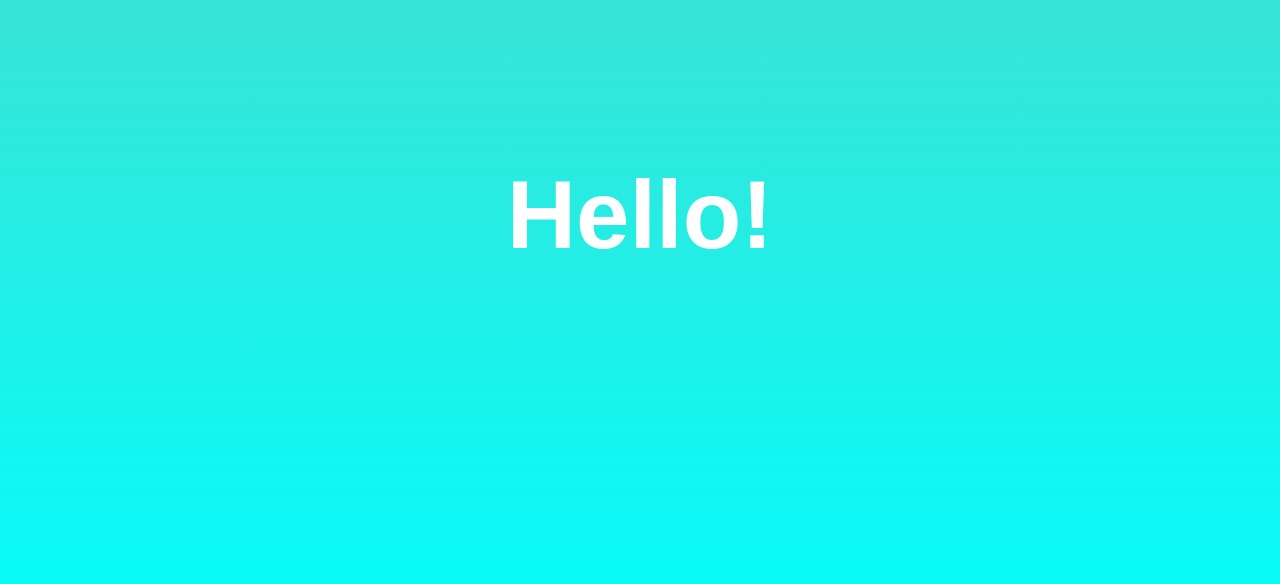
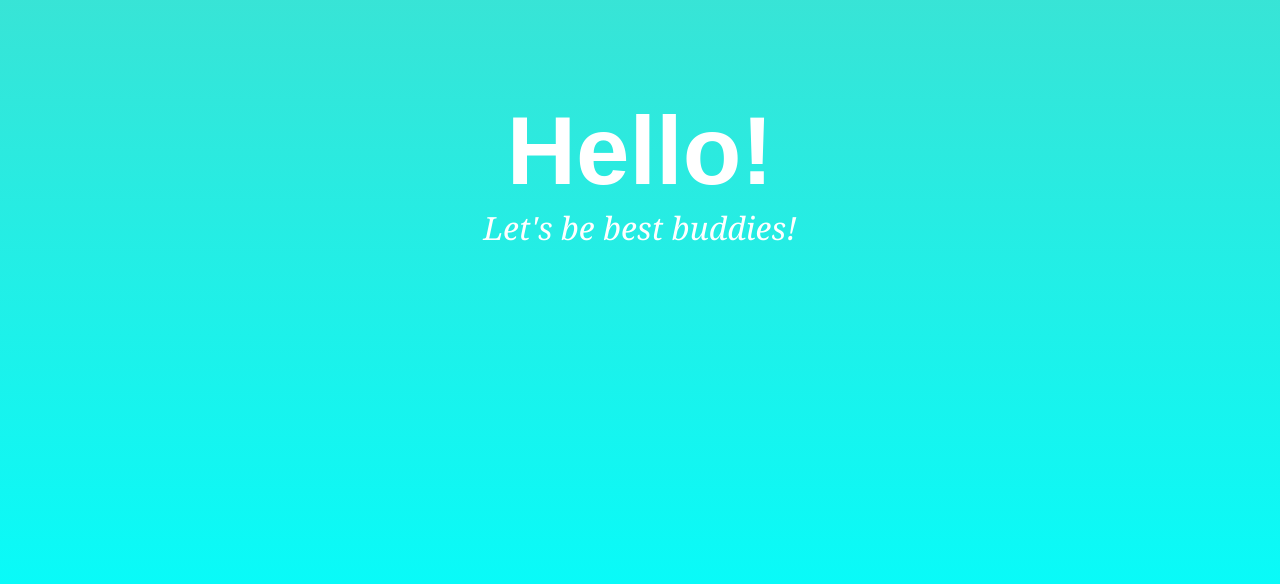
Before and after one commit to scrabill/hello-world-2, a plain HTML site: page index.html in a window 1280 px wide. Shown: the part 104-688 px from the top of the page. Drawn offline with Linux system fonts and the light colour scheme.

Commit message:
forget about friends, let's be buddies

```diff
--- a/css/style.css
+++ b/css/style.css
@@ -16,4 +16,14 @@ h1 {
 font-size: 3em;
 color: #ffffff;
 text-align:center;
+margin: auto auto 0 auto;
 }
+
+p {
+color: #ffffff;
+font-family: Georgia, "Times New Roman", Times, serif;
+font-style: italic;
+text-align: center;
+margin: 0 auto auto auto;
+
+}
--- a/index.html
+++ b/index.html
@@ -7,5 +7,6 @@
 </head>
 <body>
 <h1>Hello<!-- World-->!</h1>
+<p>Let's be best buddies!</p>
 </body>
 </html>
```
